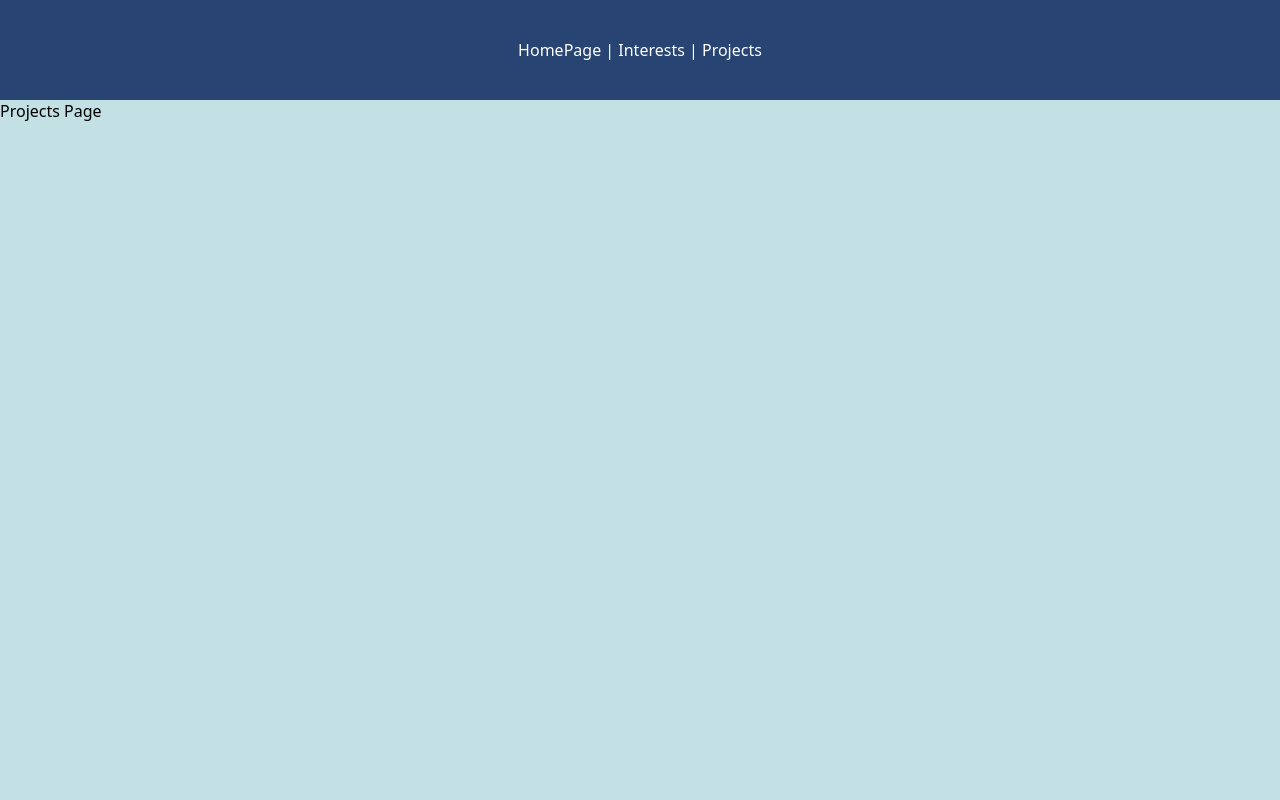
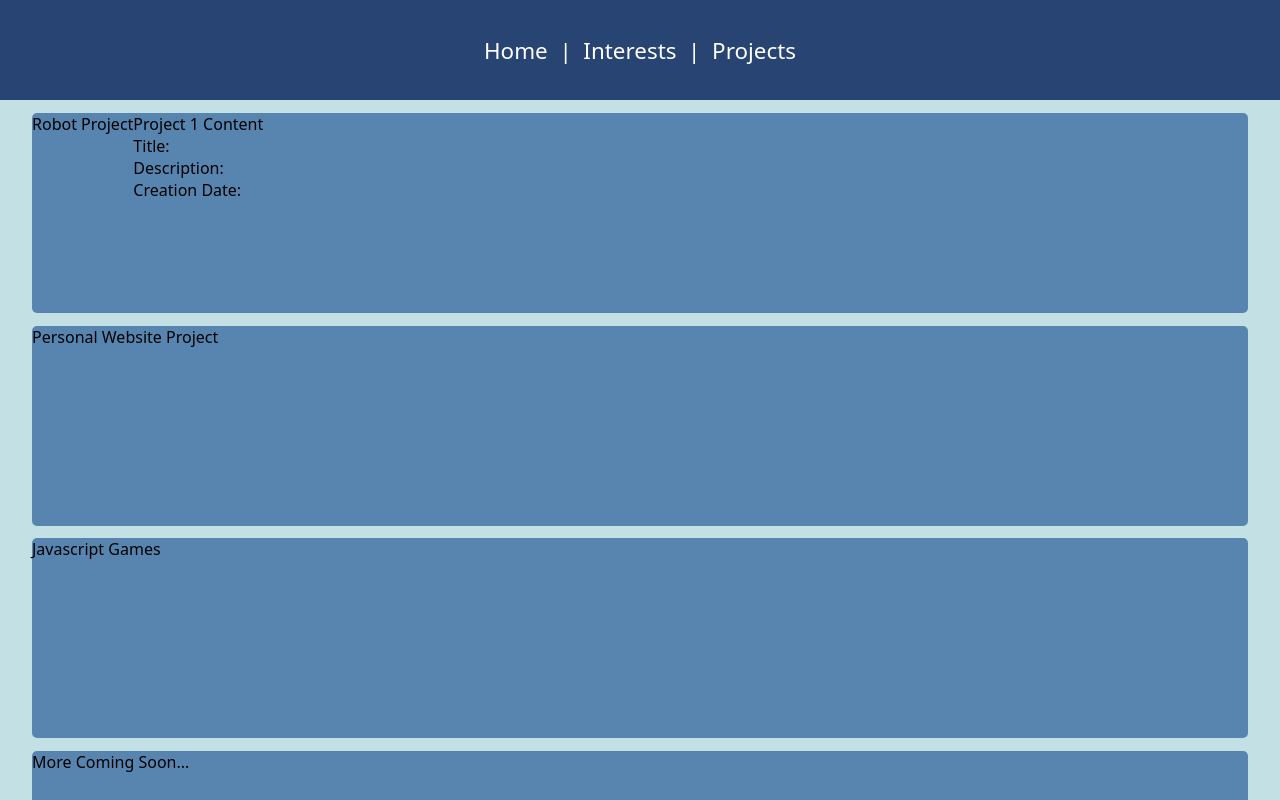
Before and after one commit to nathansivalingam/personal-website, a React (Vite) app: page /projects in a window 1280 px wide. Shown: the top 800 px of the page. Built offline with nearby package versions, Linux system fonts and the light colour scheme.

Commit message:
Project layout has been implemented - next steps are to include the actual projects and their respective pages... then work on the interests section

```diff
--- a/src/Router.jsx
+++ b/src/Router.jsx
@@ -10,8 +10,8 @@ function Router() {
   return (
     <>
       <Navbar>
-        <StyledLink to='/'>HomePage</StyledLink>&nbsp;|&nbsp;
-        <StyledLink to='/interests'>Interests</StyledLink>&nbsp;|&nbsp;
+        <StyledLink to='/'>Home</StyledLink>&nbsp;&nbsp;|&nbsp;&nbsp;
+        <StyledLink to='/interests'>Interests</StyledLink>&nbsp;&nbsp;|&nbsp;&nbsp;
         <StyledLink to='/projects'>Projects</StyledLink>
       </Navbar>
       <Routes>
--- a/src/pages/HomePage.jsx
+++ b/src/pages/HomePage.jsx
@@ -1,12 +1,24 @@
-import { AboutMeStyle, HomePageStyle, StyledImg } from "../styles/styledComponents"
+import { SocialMediaStyle,
+  HomePageStyle,
+  StyledImg,
+  AboutMeStyle,
+  AboutMeParagraphStyle,
+  StyledSocialLink } from "../styles/styledComponents"
 import aboutMeImg from '../assets/about_me.png'
+import { Link } from 'react-router-dom';
 
 const HomePage = function() {
   return <>
     <HomePageStyle>
+      <SocialMediaStyle>
+        <StyledSocialLink to='https://www.linkedin.com/in/nathansivalingam/'>LinkedIn</StyledSocialLink>
+        <StyledSocialLink to='https://github.com/nathansivalingam'>Github</StyledSocialLink>
+        <StyledSocialLink to='https://www.facebook.com/nathan.sivalingam.1/'>Facebook</StyledSocialLink>
+        <StyledSocialLink to='https://www.instagram.com/nathan_riyan/'>Instagram</StyledSocialLink>
+      </SocialMediaStyle>
+      <StyledImg src={aboutMeImg} alt="aboutMeImg"></StyledImg>
       <AboutMeStyle>About Me</AboutMeStyle>
-      <StyledImg src={aboutMeImg} alt="aboutMeImg"></StyledImg>
-      <div>Hello</div>
+      <AboutMeParagraphStyle>This website is a project I’m developing to improve my frontend programming skills. It serves as an interactive web-based version of my resume, and I plan to link it to my LinkedIn profile upon completion to better engage with potential recruiters. Additionally, this project showcases my frontend development experience and will be a valuable asset as I pursue software engineering and computer science roles in the industry.</AboutMeParagraphStyle>
     </HomePageStyle>
   </>
 }
--- a/src/pages/Projects.jsx
+++ b/src/pages/Projects.jsx
@@ -1,6 +1,24 @@
+import { ProjectPageStyle, IndivProjectStyle } from "../styles/styledComponents"
 
 const Projects = function() {
-  return <>Projects Page</>
+  return <>
+    <ProjectPageStyle>
+      <IndivProjectStyle>
+        <div>
+          Robot Project
+        </div>
+        <div>
+          Project 1 Content
+          <div>Title: </div>
+          <div>Description: </div>
+          <div>Creation Date: </div>
+        </div>
+      </IndivProjectStyle>
+      <IndivProjectStyle>Personal Website Project</IndivProjectStyle>
+      <IndivProjectStyle>Javascript Games</IndivProjectStyle>
+      <IndivProjectStyle>More Coming Soon...</IndivProjectStyle>
+    </ProjectPageStyle>
+  </>
 }
 
 export default Projects
--- a/src/styles/styledComponents.jsx
+++ b/src/styles/styledComponents.jsx
@@ -1,6 +1,7 @@
 import styled, { createGlobalStyle } from 'styled-components';
 import { Link } from 'react-router-dom';
 
+// NAVBAR
 export const Navbar = styled.div(() => ({
   display: 'flex',
   justifyContent: 'center',
@@ -8,6 +9,7 @@ export const Navbar = styled.div(() => ({
   height: '100px',
   backgroundColor: '#274472',
   color: 'white',
+  fontSize: '1.4rem',
 }))
 
 export const StyledLink = styled(Link)`
@@ -20,19 +22,64 @@ export const StyledLink = styled(Link)`
   }
 `
 
+// HOME PAGE
 export const HomePageStyle = styled.div(() => ({
   display: 'block',
   textAlign: 'center',
   height: 'calc(100vh - 100px)',
+  padding: '1%',
+  fontSize: '1.4rem',
 }))
+
+export const SocialMediaStyle = styled.div(() => ({
+  padding: '1%',
+  fontSize: '1.4rem',
+  display: 'flex',
+  justifyContent: 'space-evenly',
+}))
+
+export const StyledImg = styled.img`
+  width: 95%;
+  height: 39.7%;
+  border: 5px solid white;
+  margin-top: 1%;
+`
 
 export const AboutMeStyle = styled.div(() => ({
   padding: '1%',
   fontSize: '1.4rem',
+  textDecoration: 'underline',
 }))
 
-export const StyledImg = styled.img`
-  width: 90%;
-  height: 45%;
-  border: 5px solid white;
+export const AboutMeParagraphStyle = styled.div(() => ({
+  paddingLeft: '5%',
+  paddingRight: '5%',
+  fontSize: '1.4rem',
+}))
+
+export const StyledSocialLink = styled(Link)`
+  color: #274472;
+  text-decoration: none;
+
+  &:hover {
+    color: #274472;
+    text-shadow: 0 0 2px #274472, 0 0 2px #274472;
+  }
 `
+
+// PROJECTS PAGE
+export const ProjectPageStyle = styled.div(() => ({
+  display: 'flex',
+  flexWrap: 'wrap',
+  justifyContent: 'space-around',
+}))
+
+export const IndivProjectStyle = styled.div(() => ({
+  width: '95%',
+  height: '200px',
+  backgroundColor: '#5885AF',
+  borderRadius: '5px',
+  marginTop: '1%',
+  display: 'flex',
+  flexDirection: 'row',
+}))
```
